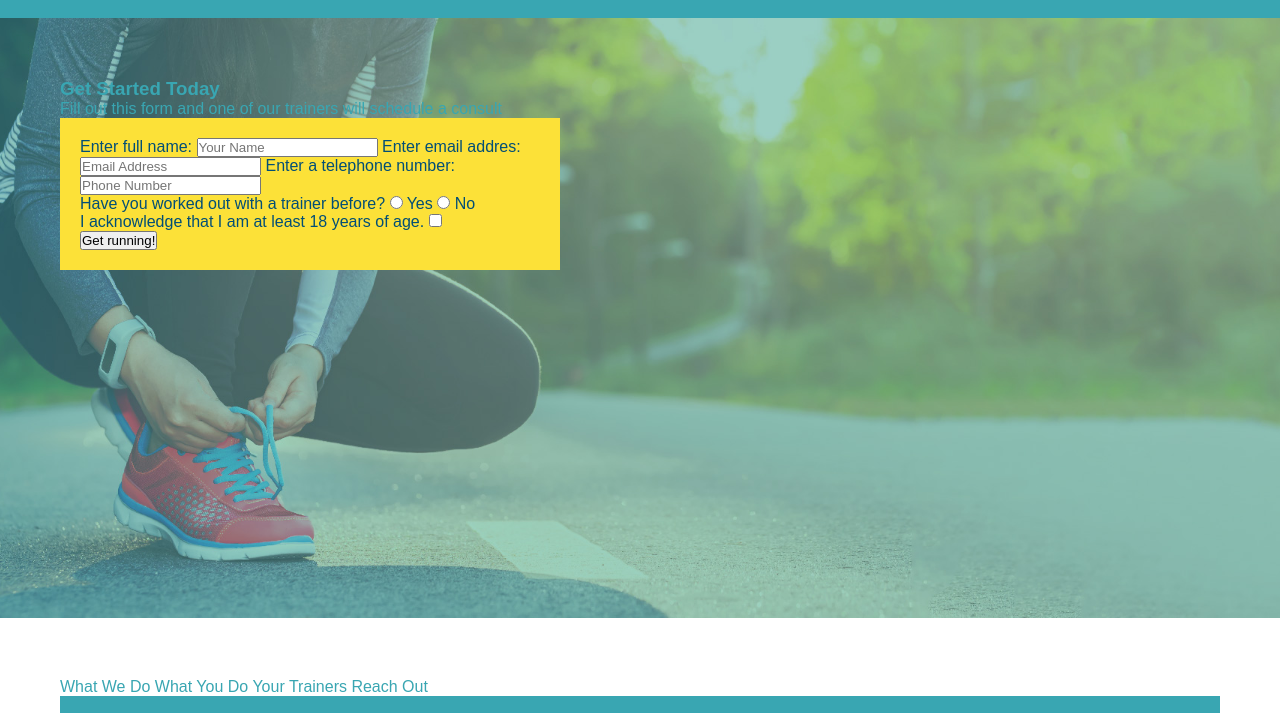
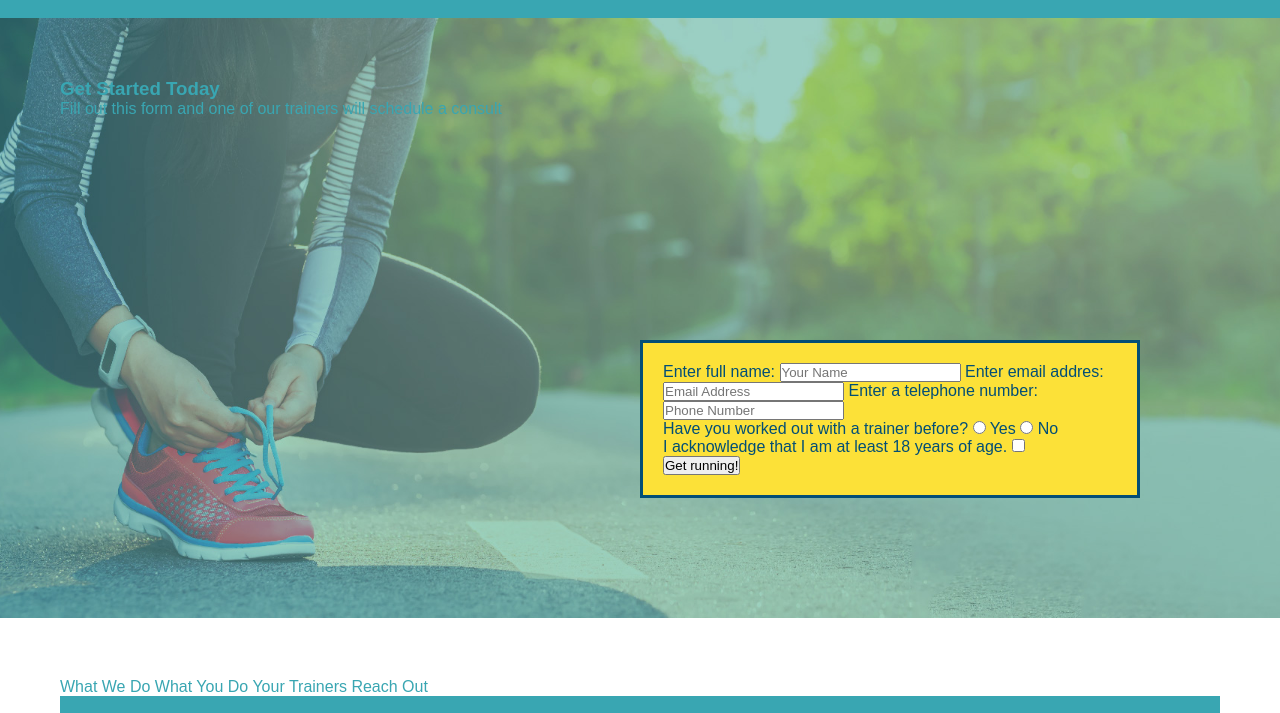
Before and after one commit to brendasosa0721/Run-Buddy-Lastest-Version, a plain HTML site: page index.html in a window 1280 px wide. Shown: the part 64-777 px from the top of the page. Drawn offline with Linux system fonts and the light colour scheme.

Commit message:
added positioning of the box

```diff
--- a/assets/css/style.css
+++ b/assets/css/style.css
@@ -70,6 +70,7 @@ section{
     height: 600px;
     background-size: cover;
     background-position: center;
+    position: relative;
 }
 /* Hero Style End*/
 
@@ -83,9 +84,20 @@ section{
     color: #024e76;
   }
 
-  .hero-form {
+  .hero-form{
     ...
     border-style: solid;
     border-width: 3px;
     border-color: #024e76;
   }
+
+  .hero div form{
+    border: 3px solid #024e76;
+    background-color:  #fce138;
+    padding: 20px;
+    width: 500px;
+    color: #024e76;
+    position: absolute;
+    bottom: 120px;
+    right: 140px;
+  }
```
